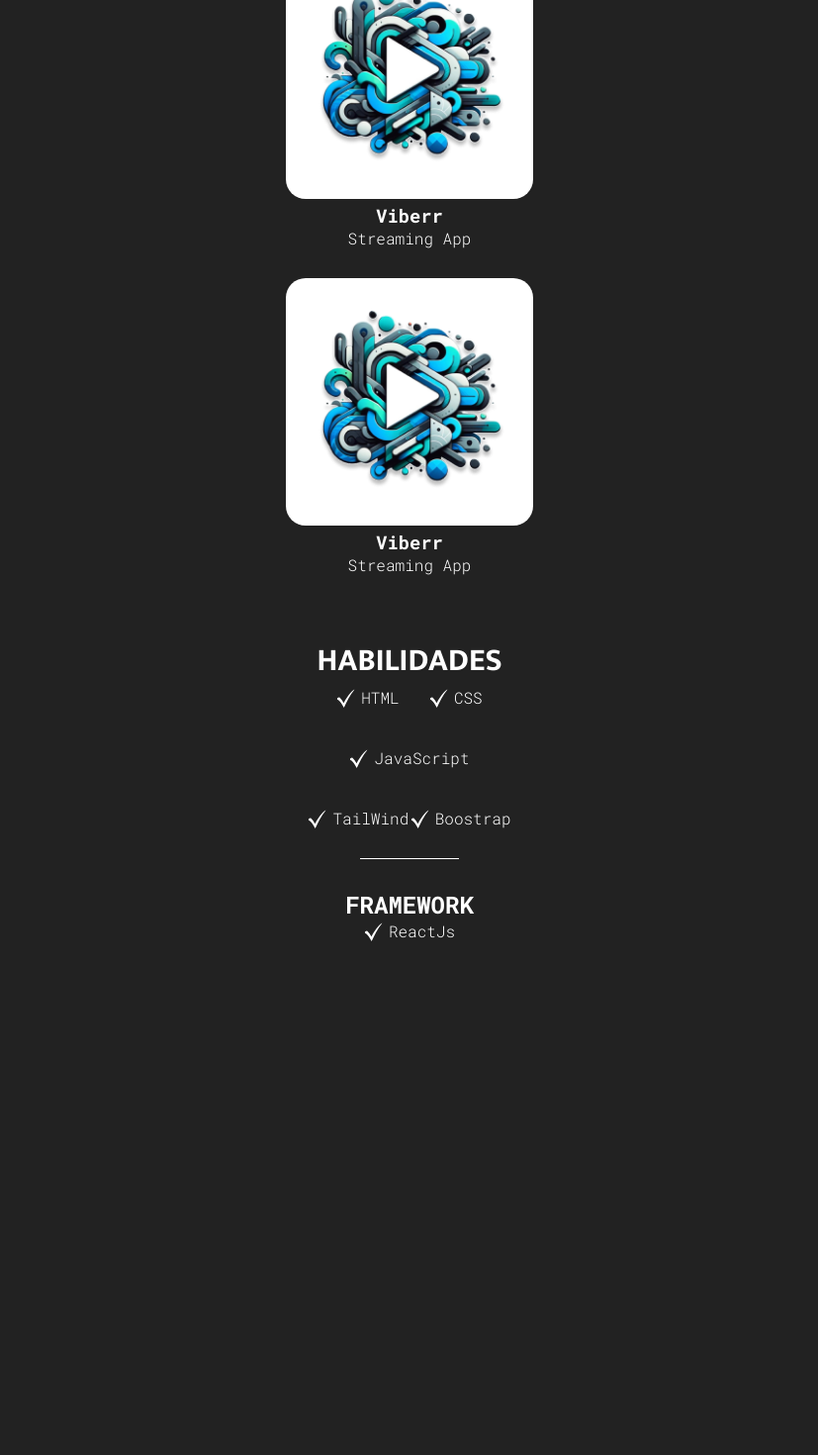
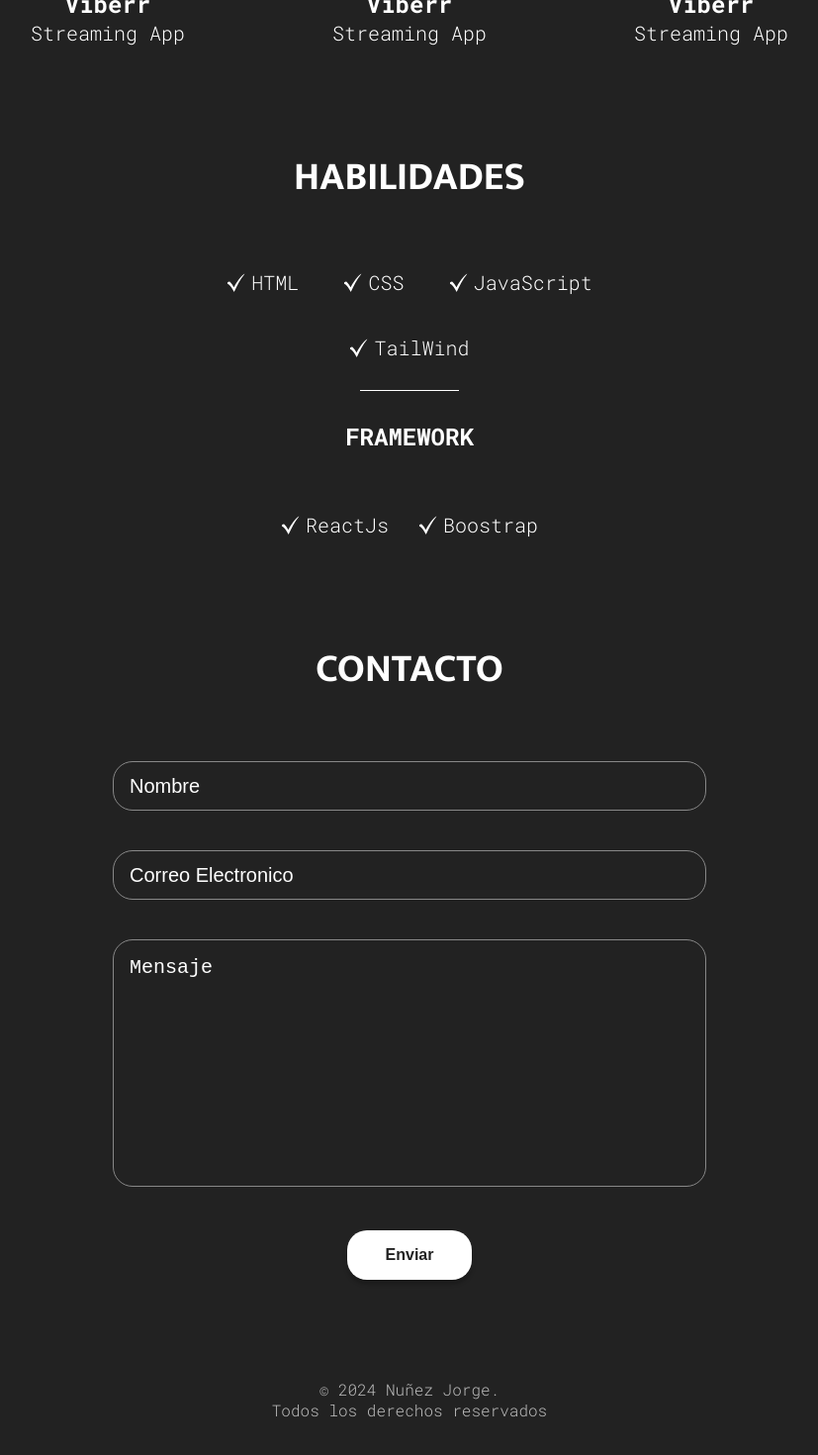
Before and after one commit to Jorgenunnez/JorgePortfolio, a React (Vite) app: page / in a window 1280 px wide. Shown: the part 1292-2762 px from the top of the page at 99% size, without its empty margins (226-1053 px from the left). Before the commit the page ends 2303 px from the top, so only its background shows below. Built offline with nearby package versions, Linux system fonts and the light colour scheme.

Commit message:
portfolio terminado

```diff
--- a/src/App.css
+++ b/src/App.css
@@ -63,3 +63,33 @@
 .hover {
   cursor: pointer;
 }
+
+@media (width >=800px) {
+  #root {
+    gap: 100px;
+  }
+  h1 {
+    font-size: 40px;
+  }
+  h2,
+  h3 {
+    font-size: 24px;
+  }
+  p {
+    font-size: 20px;
+  }
+  .sectionTitle {
+    margin-bottom: 60px;
+  }
+  @media (width >=1400px) {
+    #root {
+      gap: 200px;
+    }
+    h1 {
+      font-size: 48px;
+    }
+    .sectionTitle {
+      margin-bottom: 75px;
+    }
+  }
+}
--- a/src/App.jsx
+++ b/src/App.jsx
@@ -3,6 +3,8 @@
 import Proyectos from "./components/Proyectos/Proyectos";
 import Personaje from "./components/Personaje/Personaje";
 import Habilidades from "./components/Habilidades/Habilidades";
+import Contacto from "./components/Contacto/Contacto";
+import Footer from "./components/Footer/Footer";
 
 function App() {
   return (
@@ -10,6 +12,8 @@
       <Personaje />
       <Proyectos />
       <Habilidades />
+      <Contacto />
+      <Footer />
     </>
   );
 }
--- /dev/null
+++ b/src/components/Contacto/Contacto.jsx
@@ -0,0 +1,50 @@
+import estilos from "./ContactoStyle.module.css";
+
+function Contacto() {
+  return (
+    <section id="contacto" className={estilos.container}>
+      <h1 className="sectionTitle">Contacto</h1>
+      <form action="">
+        <div className="formGroup">
+          <label htmlFor="name" hidden>
+            Nombre
+          </label>
+          <input
+            type="text"
+            name="name"
+            id="name"
+            placeholder="Nombre"
+            required
+          />
+        </div>
+        <div className="formGroup">
+          <label htmlFor="email" hidden>
+            Correo Electronico
+          </label>
+          <input
+            type="text"
+            name="email"
+            id="email"
+            placeholder="Correo Electronico"
+            required
+          />
+        </div>
+        <div className="formGroup">
+          <label htmlFor="mensaje" hidden>
+            Mensaje
+          </label>
+          <textarea
+            type="text"
+            name="mensaje"
+            id="mensaje"
+            placeholder="Mensaje"
+            required
+          />
+        </div>
+        <input className="hover btn" type="submit" value="Enviar" />
+      </form>
+    </section>
+  );
+}
+
+export default Contacto;
--- /dev/null
+++ b/src/components/Contacto/ContactoStyle.module.css
@@ -0,0 +1,79 @@
+.container {
+  display: flex;
+  flex-direction: column;
+  text-align: center;
+}
+
+form {
+  display: flex;
+  flex-direction: column;
+  gap: 30px;
+}
+
+textarea,
+input:not([type="submit"]) {
+  height: 50px;
+  padding-left: 16px;
+  width: 250px;
+}
+
+textarea {
+  padding-top: 16px;
+  resize: none;
+  height: 250px;
+}
+
+input,
+textarea {
+  border-radius: 20px;
+  border: #888 1px solid;
+  box-sizing: border-box;
+  justify-self: center;
+  background-color: var(--background-color);
+  color: var(--text-color);
+}
+
+::placeholder {
+  color: var(--text-color);
+}
+
+input[type="submit"] {
+  background-color: var(--btn-color);
+  color: var(--btn-text-color);
+  border: none;
+  border-radius: 20px;
+  width: 126px;
+  height: 50px;
+  font-size: 16px;
+  font-weight: bold;
+  box-shadow: 0 4px 4px rgba(0, 0, 0, 0.25);
+  transition: box-shadow 200ms ease-in-out, transform 200ms ease-in-out;
+  margin: auto;
+}
+
+input[type="submit"]:hover {
+  transform: scale(1.05);
+}
+
+input[type="submit"]:active {
+  transform: translateY(2px);
+  box-shadow: 0 2px 2px rgba(0, 0, 0, 0.25);
+}
+
+@media (width >=800px) {
+  textarea,
+  input:not([type="submit"]) {
+    width: 600px;
+    font-size: 20px;
+  }
+  form {
+    gap: 40px;
+  }
+}
+
+@media (width >=1400px) {
+  textarea,
+  input:not([type="submit"]) {
+    width: 800px;
+  }
+}
--- /dev/null
+++ b/src/components/Footer/Footer.jsx
@@ -0,0 +1,15 @@
+import estilos from "./FooterStyle.module.css";
+
+function Footer() {
+  return (
+    <section id="footer" className={estilos.container}>
+      <p>
+        &copy; 2024 Nuñez Jorge.
+        <br />
+        Todos los derechos reservados
+      </p>
+    </section>
+  );
+}
+
+export default Footer;
--- /dev/null
+++ b/src/components/Footer/FooterStyle.module.css
@@ -0,0 +1,7 @@
+.container {
+  text-align: center;
+  p {
+    font-size: 16px;
+    color: var(--footer-text-color);
+  }
+}
--- a/src/components/Habilidades/Habilidades.jsx
+++ b/src/components/Habilidades/Habilidades.jsx
@@ -5,18 +5,18 @@
 function Habilidades() {
   return (
     <section id="habilidades" className={estilos.container}>
-      <h1 className="secciontitulo">Habilidades</h1>
+      <h1 className="sectionTitle">Habilidades</h1>
       <div className={estilos.habilidadeslista}>
         <ListaHabilidades src={checkMarkIcon} skill="HTML" />
         <ListaHabilidades src={checkMarkIcon} skill="CSS" />
         <ListaHabilidades src={checkMarkIcon} skill="JavaScript" />
         <ListaHabilidades src={checkMarkIcon} skill="TailWind" />
-        <ListaHabilidades src={checkMarkIcon} skill="Boostrap" />
       </div>
       <hr />
-      <h2 className="secciontitulo">Framework</h2>
+      <h2 className="sectionTitle">Framework</h2>
       <div className={estilos.habilidadeslista}>
         <ListaHabilidades src={checkMarkIcon} skill="ReactJs" />
+        <ListaHabilidades src={checkMarkIcon} skill="Boostrap" />
       </div>
     </section>
   );
--- a/src/components/Habilidades/HabilidadesStyle.module.css
+++ b/src/components/Habilidades/HabilidadesStyle.module.css
@@ -18,7 +18,7 @@
     align-self: center;
     flex-wrap: wrap;
     row-gap: 40px;
-    max-width: 26ch;
+    max-width: 50ch;
   }
 
   hr {
@@ -29,3 +29,17 @@
     margin: 30px auto;
   }
 }
+
+@media (width >=800px) {
+  .habilidadeslista {
+    max-width: fit-content;
+    gap: 30px;
+    p {
+      font-size: 20px;
+    }
+  }
+
+  hr {
+    width: 300px;
+  }
+}
--- a/src/components/Personaje/PersonajeStyle.module.css
+++ b/src/components/Personaje/PersonajeStyle.module.css
@@ -59,5 +59,27 @@
 .info {
   display: flex;
   flex-direction: column;
-  gap: 15px;
+  gap: 20px;
 }
+
+@media (width >=800px) {
+  .container {
+    flex-direction: row-reverse;
+    align-items: center;
+    justify-content: space-evenly;
+
+    .pj {
+      max-width: 350px;
+      width: 350px;
+    }
+  }
+}
+
+@media (width >=1400px) {
+  .container {
+    .pj {
+      max-width: 400px;
+      width: 400px;
+    }
+  }
+}
--- a/src/components/Proyectos/Proyectos.jsx
+++ b/src/components/Proyectos/Proyectos.jsx
@@ -5,7 +5,7 @@
 function Proyectos() {
   return (
     <section id="proyectos" className={estilos.container}>
-      <h1 className="secciontitulo">Proyectos</h1>
+      <h1 className="sectionTitle">Proyectos</h1>
       <div className={estilos.proyectoscontainer}>
         <ProyectoCard src={viberr} link="#" h3="Viberr" p="Streaming App" />
         <ProyectoCard src={viberr} link="#" h3="Viberr" p="Streaming App" />
--- a/src/components/Proyectos/ProyectosStyle.module.css
+++ b/src/components/Proyectos/ProyectosStyle.module.css
@@ -18,11 +18,18 @@
   a:hover {
     transform: scale(1.05);
   }
-
+}
+.proyectoscontainer {
+  display: flex;
+  flex-direction: column;
+  align-items: center;
+  gap: 30px;
+}
+@media (width >=800px) {
   .proyectoscontainer {
-    display: flex;
-    flex-direction: column;
-    align-items: center;
-    gap: 30px;
+    flex-direction: row;
+    align-items: wrap;
+    justify-content: space-evenly;
+    padding: 0 30px;
   }
 }
```
